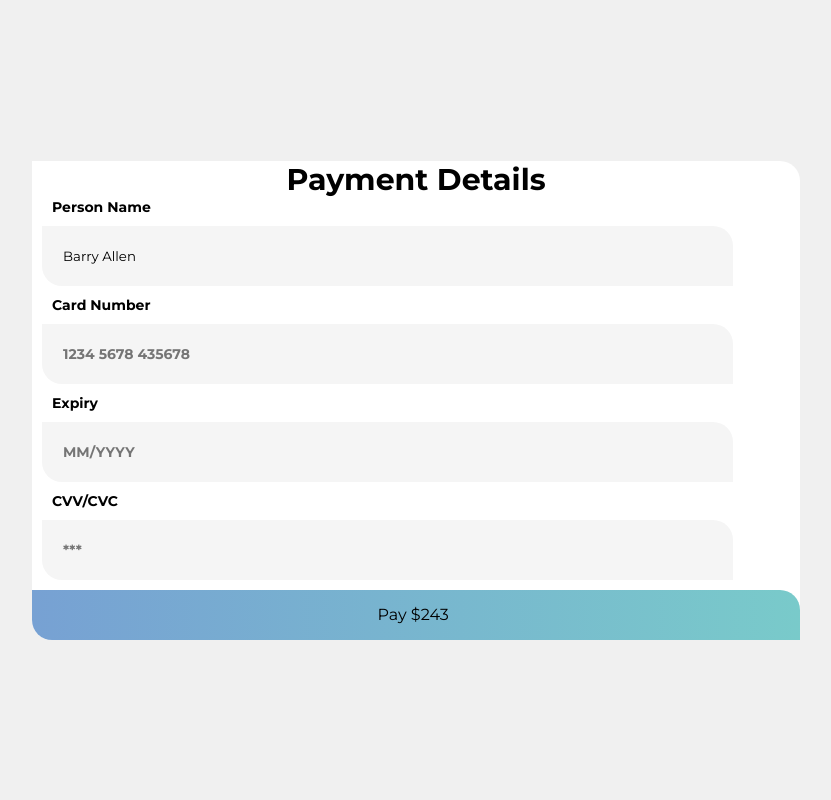
After one commit to areri7896/articles_hub, a Django app: page /payment/ in a window 1280 px wide. The commit adds this page. Shown: the whole page, without its empty margins (224-1055 px from the left). Run offline with Django 5.2, Linux system fonts and the light colour scheme.

Commit message:
added the crud and some refactoring

```diff
--- a/articles/settings.py
+++ b/articles/settings.py
@@ -152,4 +152,4 @@ DEFAULT_AUTO_FIELD = 'django.db.models.BigAutoField'
 
 LOGIN_REDIRECT_URL = 'home'
 LOGIN_URL = 'login'
-# LOGOUT_URL = 'logout'
+LOGOUT_REDIRECT_URL = 'home'
--- a/articles/urls.py
+++ b/articles/urls.py
@@ -16,6 +16,7 @@ Including another URLconf
 """
 from django.contrib import admin
 from django.urls import path, include
+from django.contrib.auth import views
 from django.conf import settings
 from django.conf.urls.static import static
 from django.contrib.auth import views as auth_views
@@ -23,9 +24,15 @@ from django.contrib.auth import views as auth_views
 urlpatterns = [
     path('admin/', admin.site.urls),
     path('', include('main.urls')),
+    path('payment/', include('payment.urls')),
     path("accounts/", include("django.contrib.auth.urls")),
     path('logout/', auth_views.LogoutView.as_view(), name='logout'),
-
+    path('password_change/', views.PasswordChangeView.as_view(), name='password_change'),
+    path('password_change/done/', views.PasswordChangeDoneView.as_view(), name='password_change_done'),
+    path('password_reset/', views.PasswordResetView.as_view(), name='password_reset'),
+    path('password_reset/done/', views.PasswordResetDoneView.as_view(), name='password_reset_done'),
+    path('reset/<uidb64>/<token>/', views.PasswordResetConfirmView.as_view(), name='password_reset_confirm'),
+    path('reset/done/', views.PasswordResetCompleteView.as_view(), name='password_reset_complete'),
 
 ]
 
--- a/main/urls.py
+++ b/main/urls.py
@@ -17,12 +17,18 @@ Including another URLconf
 from django.conf import settings
 from django.conf.urls.static import static
 from django.urls import path, reverse, reverse_lazy
+from django.contrib.auth import views
 from . import views as main_views
+from .views import (BlogUpdateView,BlogDeleteView, BlogCreateView)
 
 urlpatterns = [
     path('', main_views.home, name='home'),
-    path('logout', main_views.logout_user, name='logout'),
+    path('logout/', main_views.logout_user, name='logout'),
+    path('logout/', views.LogoutView.as_view(), name='logout'),
     path('detail/<int:id>/', main_views.post, name='post_details'),
+    path('post/new/', BlogCreateView.as_view(), name='post_new'),
+    path('post/<int:pk>/edit/',BlogUpdateView.as_view(), name='post_edit'),
+    path('post/<int:pk>/delete/',BlogDeleteView.as_view(), name='post_delete'),
 ]+ static(settings.STATIC_URL, document_root=settings.STATIC_ROOT)
 
 
--- /dev/null
+++ b/payment/urls.py
@@ -0,0 +1,9 @@
+from django.conf import settings
+from django.conf.urls.static import static
+from django.urls import path, reverse, reverse_lazy
+from . import views as payment_views
+
+urlpatterns = [
+    path('', payment_views.payment, name='payment'),
+    # path('logout', payment_views.logout_user, name='logout'),
+]+ static(settings.STATIC_URL, document_root=settings.STATIC_ROOT)
--- a/payment/views.py
+++ b/payment/views.py
@@ -1,3 +1,10 @@
 from django.shortcuts import render
 
 # Create your views here.
+def payment(request):
+    # posts = article.objects.get(id=id)
+    # try:
+    #     post = Article.objects.get(id=id)
+    # except Article.DoesNotExist:
+    #     raise Http404("No Article found.")
+    return render (request, 'payment.html', {})
--- /dev/null
+++ b/templates/payment.html
@@ -0,0 +1,148 @@
+
+{% load static %}
+        <title>{% block title %} Payment {% endblock %}</title>
+
+        {% block content %}
+        <style>
+          @import url('https://fonts.googleapis.com/css?family=Montserrat:400,700&display=swap');
+
+* {
+    margin: 0;
+    padding: 0;
+    box-sizing: border-box;
+    font-family: 'Montserrat', sans-serif;
+}
+
+.bod {
+    display: flex;
+    justify-content: center;
+    align-items: center;
+    min-height: 100vh;
+    background-color: #f0f0f0;
+
+    padding: 30px 10px;
+}
+
+.card {
+    width: 60vw;
+    margin: auto;
+    display: inline-flexbox;
+    justify-content: center;
+    /* border: 1px solid black; */
+    color: black;
+    background-color: #fff;
+    border-radius: 0 20px;
+}
+
+p {
+    margin: 0px;
+}
+
+.container .h8 {
+    font-size: 30px;
+    font-weight: 800;
+    text-align: center;
+}
+
+.btn.btn-primary {
+    width: 100%;
+    height: 50px;
+    display: flex;
+    align-items: center;
+    justify-content: space-between;
+    padding: 0 45%;
+    background-image: linear-gradient(to right, #77A1D3 0%, #79CBCA 51%, #77A1D3 100%);
+    border: none;
+    border-radius: 0 20px;
+    transition: 0.5s;
+    background-size: 200% auto;
+    cursor: pointer;
+    margin-top: 10px;
+}
+
+
+.btn.btn.btn-primary:hover {
+    background-position: right center;
+    color: #fff;
+    text-decoration: none;
+}
+
+
+
+.btn.btn-primary:hover .fas.fa-arrow-right {
+    transform: translate(15px);
+    transition: transform 0.2s ease-in;
+}
+
+.form-control {
+    /* color: white; */
+    display: flex;
+    justify-content: space-between;
+    background-color: #f5f5f5;
+    border: 1px solid transparent;
+    border-radius: 0 20px;
+    width:90%;
+    margin: 10px;
+    height: 60px;
+    padding-left: 20px;
+}
+
+.form-control:focus {
+    /* color: white; */
+    background-color: #f5f5f5;
+    border: 1px solid #2d4dda;
+    box-shadow: none;
+}
+
+.text {
+    font-size: 14px;
+    font-weight: 600;
+    text-indent: 20px;
+}
+
+::placeholder {
+    font-size: 14px;
+    font-weight: 600;
+}
+        </style>
+        <body class="bod">
+
+        <div class="container p-0">
+          <div class="card px-4">
+              <p class="h8 py-3">Payment Details</p>
+              <div class="row gx-3">
+                  <div class="col-12">
+                      <div class="d-flex flex-column">
+                          <p class="text mb-1">Person Name</p>
+                          <input class="form-control mb-3" type="text" placeholder="Name" value="Barry Allen">
+                      </div>
+                  </div>
+                  <div class="col-12">
+                      <div class="d-flex flex-column">
+                          <p class="text mb-1">Card Number</p>
+                          <input class="form-control mb-3" type="text" placeholder="1234 5678 435678">
+                      </div>
+                  </div>
+                  <div class="col-6">
+                      <div class="d-flex flex-column">
+                          <p class="text mb-1">Expiry</p>
+                          <input class="form-control mb-3" type="text" placeholder="MM/YYYY">
+                      </div>
+                  </div>
+                  <div class="col-6">
+                      <div class="d-flex flex-column">
+                          <p class="text mb-1">CVV/CVC</p>
+                          <input class="form-control mb-3 pt-2 " type="password" placeholder="***">
+                      </div>
+                  </div>
+                  <div class="col-12">
+                      <div class="btn btn-primary mb-3">
+                          <span class="ps-3">Pay $243</span>
+                          <span class="fas fa-arrow-right"></span>
+                      </div>
+                  </div>
+              </div>
+          </div>
+      </div>
+      </body>
+{% endblock %}
--- a/templates/registration/login.html
+++ b/templates/registration/login.html
@@ -9,10 +9,11 @@
                 <div class="tm-block" style="background-color: #f0f0f0; border-radius: 10px;">
                     <div class="row">
                         <div class="col-12 text-center">
-                            <h1 class="tm-block-title mt-1">Login</h1>
+                            <h1 class="tm-block-title mt-1 " style="color: #f6466c;">Login</h1>
                         </div>
                     </div>
                     <div class="row mt-2">
+
                         {% if form.errors %}
                         <p>you have entered an incorrect username or password</p>
                         {% endif %}
```
Also changed, not shown: main/forms.py (+93 -0 lines), main/models.py (+5 -2 lines), main/views.py (+30 -2 lines), static/css/payment.css (added, +175 -0 lines), templates/about.html (+14 -7 lines), templates/base.html (+5 -22 lines), templates/index.html (+30 -8 lines), templates/post_delete.html (added, +13 -0 lines), templates/post_edit.html (added, +26 -0 lines), templates/receipt.html (added, +92 -0 lines), main/migrations/0002_alter_article_status.py (added).
